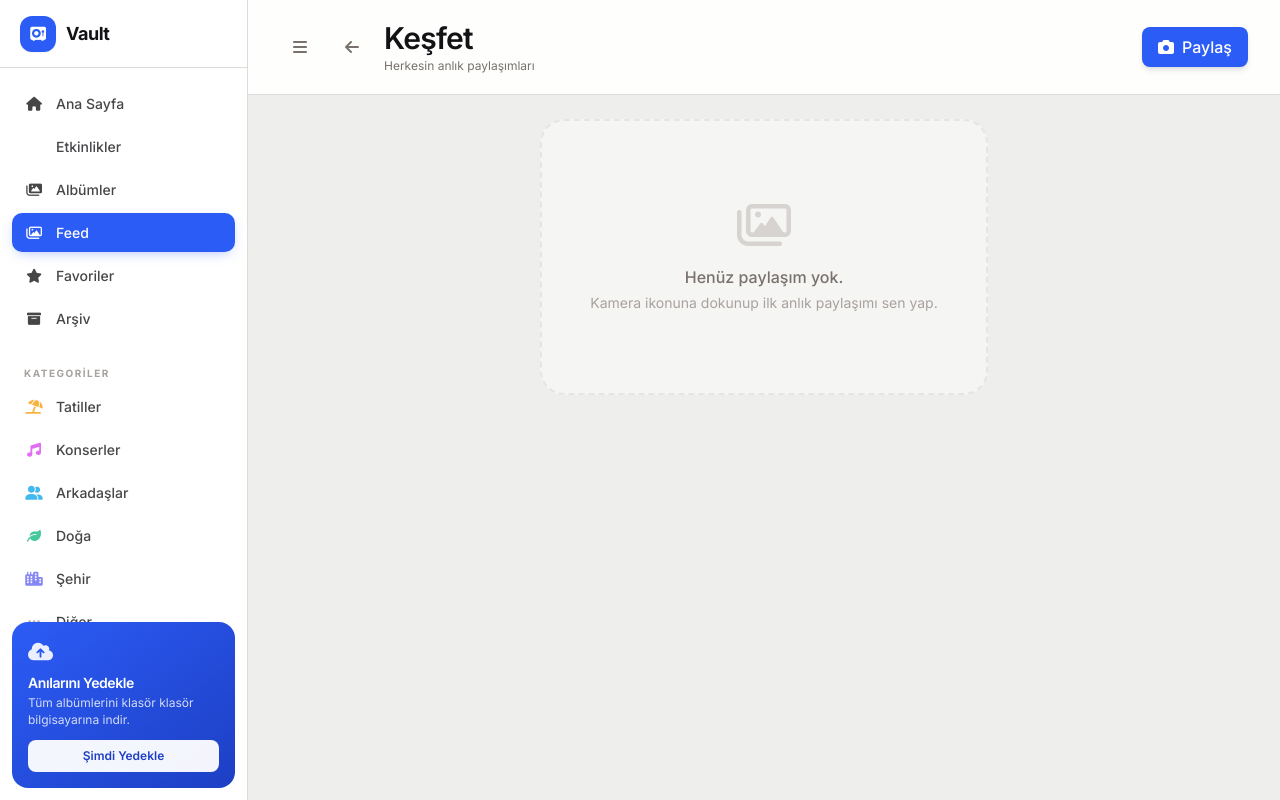
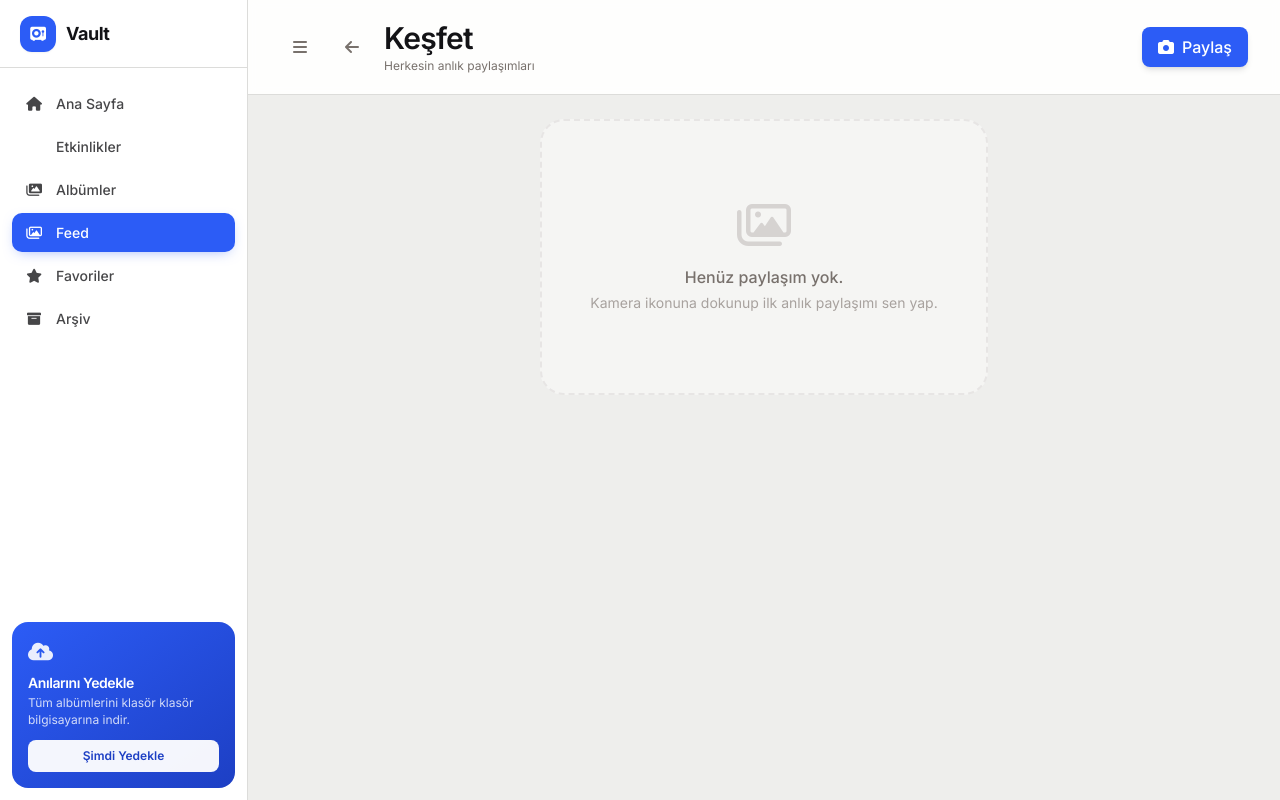
Before and after one commit to dunyacapraz/vault, a Flask app: template templates/feed.html in a window 1280 px wide. Run offline with Flask 3, Linux system fonts and the light colour scheme; the template is opened without the code that fills it, so the values that code supplies are empty; parts of the project's set-up code (start-up, migrations or seed data) failed here and were passed over; some libraries are stand-ins or nearby versions.

Commit message:
Update _sidebar.html

```diff
--- a/templates/_sidebar.html
+++ b/templates/_sidebar.html
@@ -52,19 +52,6 @@
             </a>
             {% endif %}
         </nav>
-
-        <!-- Kategoriler -->
-        <div class="mt-7">
-            <p class="sidebar-label px-3 text-[10px] font-bold tracking-[0.15em] text-stone-400 uppercase mb-1.5 whitespace-nowrap">Kategoriler</p>
-            <nav class="space-y-1">
-                <a href="/#albums" class="sidebar-link"><i class="fa-solid fa-umbrella-beach w-5 text-center shrink-0 text-amber-500"></i><span class="sidebar-label">Tatiller</span></a>
-                <a href="/#albums" class="sidebar-link"><i class="fa-solid fa-music w-5 text-center shrink-0 text-fuchsia-500"></i><span class="sidebar-label">Konserler</span></a>
-                <a href="/#albums" class="sidebar-link"><i class="fa-solid fa-user-group w-5 text-center shrink-0 text-sky-500"></i><span class="sidebar-label">Arkadaşlar</span></a>
-                <a href="/#albums" class="sidebar-link"><i class="fa-solid fa-leaf w-5 text-center shrink-0 text-emerald-500"></i><span class="sidebar-label">Doğa</span></a>
-                <a href="/#albums" class="sidebar-link"><i class="fa-solid fa-city w-5 text-center shrink-0 text-indigo-500"></i><span class="sidebar-label">Şehir</span></a>
-                <a href="/#albums" class="sidebar-link"><i class="fa-solid fa-ellipsis w-5 text-center shrink-0 text-stone-400"></i><span class="sidebar-label">Diğer</span></a>
-            </nav>
-        </div>
     </div>
 
     <!-- Bildirim / yedekleme kartı -->
```
